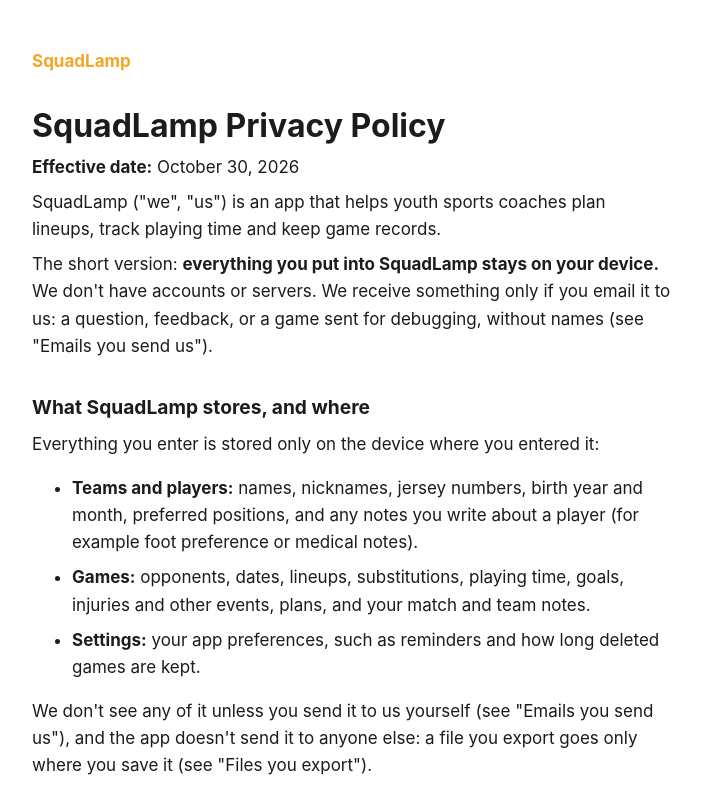
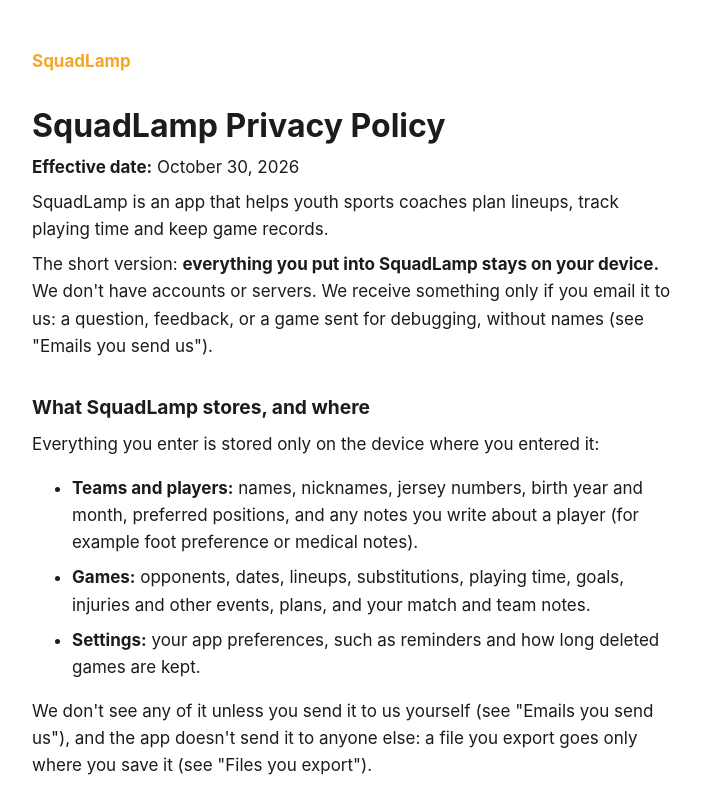
Before and after one commit to squadlamp/squadlamp-site, a plain HTML site: page public/privacy/index.html in a window 1280 px wide. Shown: the top 800 px of the page, without its empty margins (288-989 px from the left). Drawn offline with Linux system fonts and the light colour scheme.

Commit message:
Privacy: the opening without ("we", "us")

```diff
--- a/public/privacy/index.html
+++ b/public/privacy/index.html
@@ -5,7 +5,7 @@
 <a class="brand" href="/">SquadLamp</a>
 <h1>SquadLamp Privacy Policy</h1>
 <p><strong>Effective date:</strong> October 30, 2026</p>
-<p>SquadLamp ("we", "us") is an app that helps youth sports coaches plan lineups, track playing time and keep game records.</p>
+<p>SquadLamp is an app that helps youth sports coaches plan lineups, track playing time and keep game records.</p>
 <p>The short version: <strong>everything you put into SquadLamp stays on your device.</strong> We don't have accounts or servers. We receive something only if you email it to us: a question, feedback, or a game sent for debugging, without names (see "Emails you send us").</p>
 <h2>What SquadLamp stores, and where</h2>
 <p>Everything you enter is stored only on the device where you entered it:</p>
```
